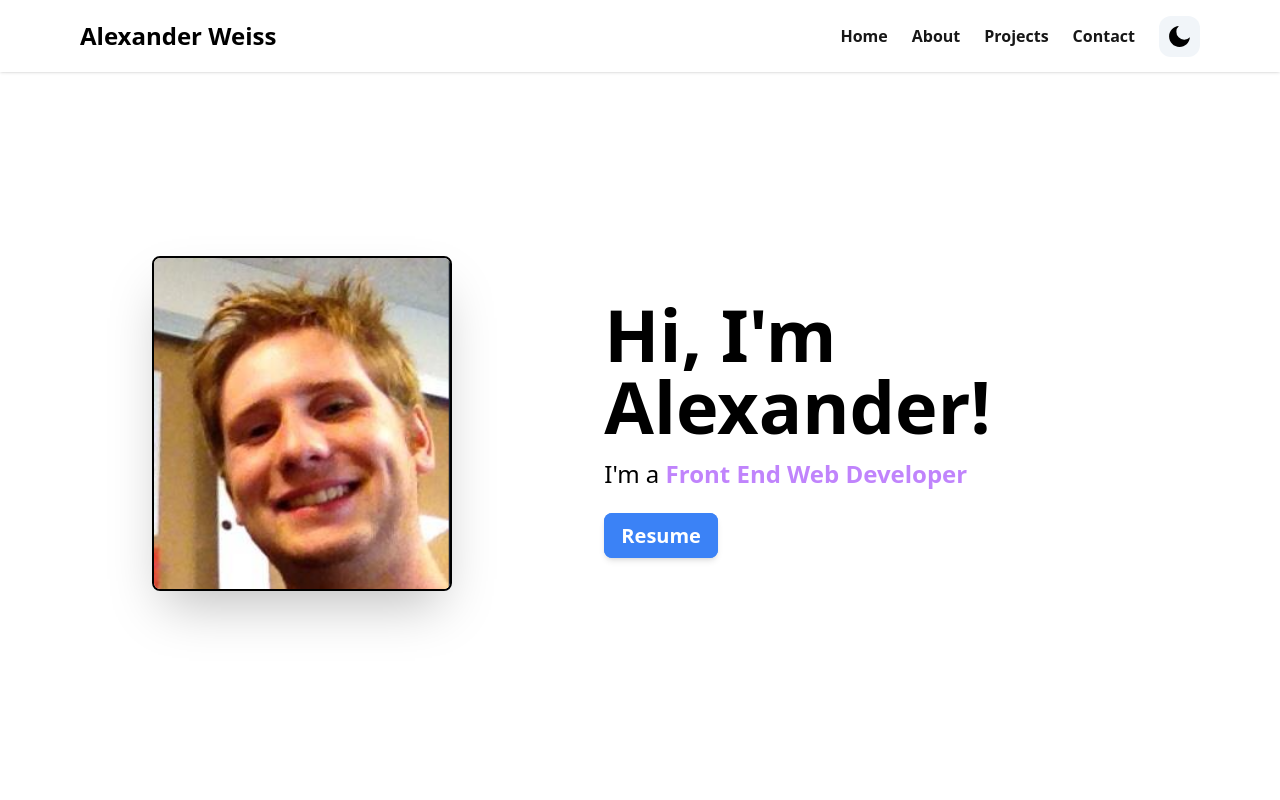
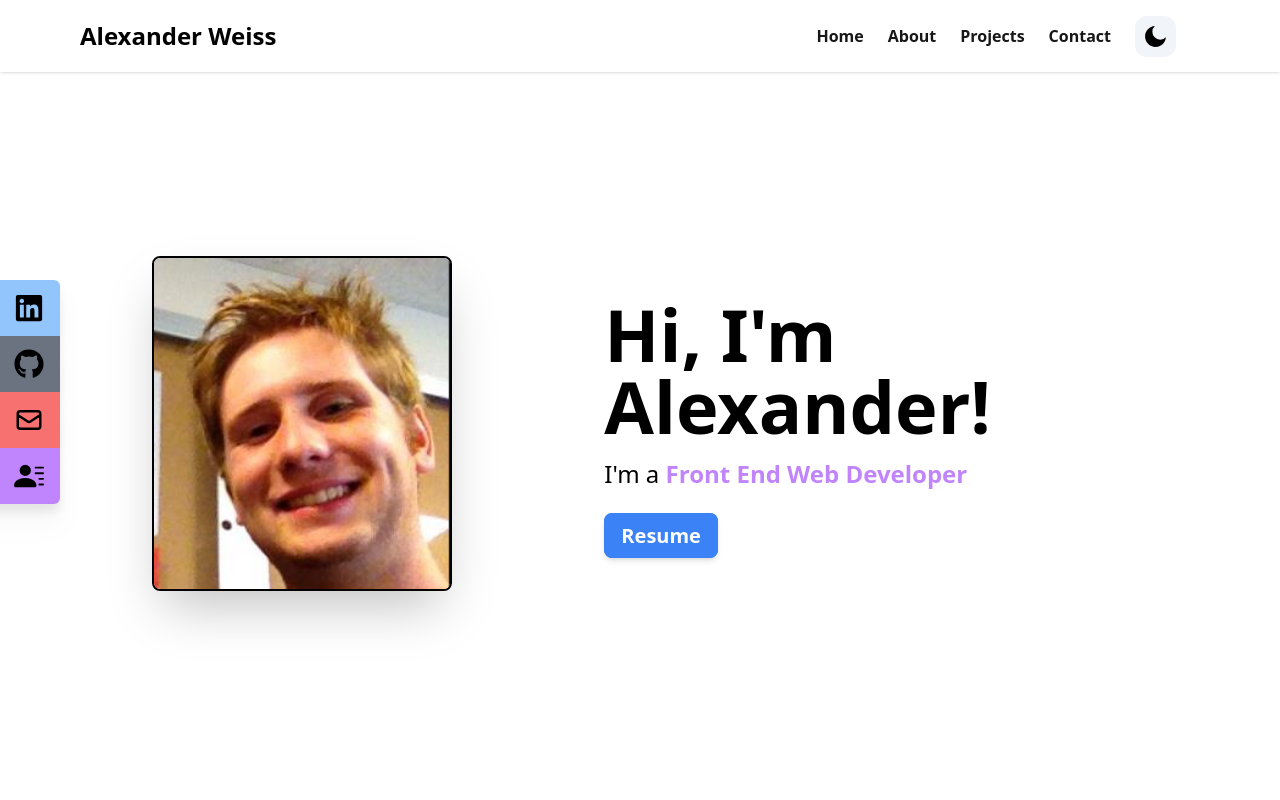
Before and after one commit to alexander1262/Professional-Portfolio, a Next.js app: page / in a window 1280 px wide. Shown: the top 800 px of the page. Built offline with nearby package versions, Linux system fonts and the light colour scheme.

Commit message:
project section hover fade working

```diff
--- a/app/layout.tsx
+++ b/app/layout.tsx
@@ -17,7 +17,7 @@ export default function RootLayout({
           <Navbar />
           {children}
         </ThemeProvider>
-        <Footer />
+        {/* <Footer /> */}
       </body>
     </html>
   )
--- a/app/page.tsx
+++ b/app/page.tsx
@@ -2,6 +2,7 @@ import HeroSection from "@/components/HeroSection"
 import AboutSection from "@/components/AboutSection"
 import Projects from "@/components/Projects"
 import Form from "@/components/Form"
+import SocialLinks from "@/components/SocialLinks"
 
 export default function Home() {
   return (
@@ -10,6 +11,7 @@ export default function Home() {
       <AboutSection />
       <Projects />
       <Form />
+      <SocialLinks />
     </main>
   )
 }
--- a/components/AboutSection.tsx
+++ b/components/AboutSection.tsx
@@ -34,7 +34,7 @@ function AboutSection() {
             <div className='flex flex-col space-y-10 item-stretch justify-center align-top md:flex-row md:text-left md:p-4 md:space-y-0 md:space-x-10'>
                 <div className='md:w-1/2'>
                     <h1 className='text-center text-2xl font-bold mb-6 md:text-left hover:cursor-default'>Get to know me!</h1>
-                    <p className='hover:cursor-default'>My name is Alexander and I am a Front End Web Developer who loves to learn and is highly self-motivated. I enjoy coding a lot so learning new programming languages and mastering ones I know is an enjoyable way to spend my free time.</p>
+                    <p className='hover:cursor-default font-medium'>My name is Alexander and I am a Front End Web Developer who loves to learn and is highly self-motivated. I enjoy coding a lot so learning new programming languages and mastering ones I know is an enjoyable way to spend my free time.</p>
                 </div>
                 <div className='md:w-1/2'>
                     <h1 className='text-center text-2xl font-bold mb-6 md:text-left hover:cursor-default'>My Skills</h1>
--- a/components/Form.tsx
+++ b/components/Form.tsx
@@ -14,7 +14,7 @@ const Form = () => {
   }
 
   return (
-    <div id='contact'>
+    <div id='contact' className='pb-9'>
         <h1 className='text-4xl font-bold text-center hover:cursor-default mb-6 mt-10'>Contact Me</h1>
         <form onSubmit={handleSubmit} className='flex flex-col justify-center mb-5 items-center'>
             <div>
--- a/components/Navbar.tsx
+++ b/components/Navbar.tsx
@@ -3,6 +3,9 @@ import { Link } from 'react-scroll/modules'
 import { useTheme } from 'next-themes'
 import { RiMoonFill, RiSunLine } from 'react-icons/ri'
 import { IoMdMenu, IoMdClose } from 'react-icons/io'
+import { FaLinkedin, FaGithub } from 'react-icons/fa'
+import { HiOutlineMail } from 'react-icons/hi'
+import { BsFillPersonLinesFill } from 'react-icons/bs'
 
 interface NavItem {
     label: string
@@ -85,6 +88,12 @@ const Navbar = () => {
                             </button>
                         )
                     }
+                    <div className='flex flex-row space-x-4 justify-center'>
+                        <FaLinkedin className='md:hidden text-blue-500' size={35} />
+                        <FaGithub className='md:hidden text-gray-500' size={35} />
+                        <HiOutlineMail className='md:hidden text-red-500' size={35} />
+                        <BsFillPersonLinesFill className='md:hidden text-purple-500' size={35} />
+                    </div>
                 </div>
                 </div>
             </div>
--- a/components/Projects.tsx
+++ b/components/Projects.tsx
@@ -64,36 +64,27 @@ function Projects() {
         <div>
           <h1 className="text-center text-4xl font-bold mb-6 hover:cursor-default">My Projects</h1>
         </div>
-          <div className='grid grid-cols-1 md:grid-cols-2 gap-4'>
+        <div className="grid grid-cols-1 md:grid-cols-2 gap-4">
           {portfolioData.map((project, index) => (
-              <div
-                key={index}
-                className="mb-5 items-center flex flex-row mx-4"
-              >
+            <div key={index} className="mb-5 items-center flex flex-row mx-4">
               <div
                 className="relative"
                 onMouseEnter={() => handleMouseOver(index)}
                 onMouseLeave={handleMouseOut}
               >
-                  <Image src={project.image} alt={project.title} width={500} height={200} className='border-2 border-black' />
+                <Image src={project.image} alt={project.title} width={500} height={200} className="border-2 border-black" />
                 {hoveredIndex === index && (
-                    <div className="absolute bg-slate-400 bg-opacity-90 top-0 left-0 w-full h-full flex flex-col justify-center items-center">
+                  <div className="absolute bg-slate-400 bg-opacity-90 top-0 left-0 w-full h-full flex flex-col justify-center items-center opacity-0 transition-opacity duration-500 hover:opacity-100">
                     <h2 className="md:text-3xl texl-3xl font-bold hover:cursor-default">{project.title}</h2>
                     <p className="text-center hover:cursor-default">{project.description}</p>
-                      <p className='font-semibold text-center hover:cursor-default'>{project.technologies}</p>
+                    <p className="font-semibold text-center hover:cursor-default">{project.technologies}</p>
                     <div className="flex flex-row space-x-4 mt-2">
                       <a href={project.deployed} target="_blank" rel="noopener noreferrer">
-                        <BsGithub
-                          size={40}
-                          className="hover:-translate-y-1 transition-transform cursor-pointer"
-                        />
+                        <BsGithub size={40} className="hover:-translate-y-1 transition-transform cursor-pointer" />
                       </a>
                       <br />
                       <a href={project.repo} target="_blank" rel="noopener noreferrer">
-                        <BsArrowUpRightSquare
-                          size={40}
-                          className="hover:-translate-y-1 transition-transform cursor-pointer"
-                        />
+                        <BsArrowUpRightSquare size={40} className="hover:-translate-y-1 transition-transform cursor-pointer" />
                       </a>
                     </div>
                   </div>
--- /dev/null
+++ b/components/SocialLinks.tsx
@@ -0,0 +1,78 @@
+import React from 'react'
+import { FaLinkedin, FaGithub } from 'react-icons/fa'
+import { HiOutlineMail } from 'react-icons/hi'
+import { BsFillPersonLinesFill } from 'react-icons/bs'
+
+function SocialLinks() {
+
+    const links = [
+        {
+            id: 1,
+            child: (
+                <>
+                LinkedIn <FaLinkedin size={30} />
+                </>
+            ),
+            href: 'https://www.linkedin.com/in/alexander-nathaniel-weiss/',
+            style: 'rounded-tr-md bg-blue-300'
+        },
+        {
+            id: 2,
+            child: (
+                <>
+                GitHub <FaGithub size={30} />
+                </>
+            ),
+            href: 'https://github.com/alexander1262',
+            style: 'bg-gray-500'
+        },
+        {
+            id: 3,
+            child: (
+                <>
+                Email <HiOutlineMail size={30} />
+                </>
+            ),
+            href: 'mailto:weisssander@gmail.com',
+            style: 'bg-red-400'
+        },
+        {
+            id: 4,
+            child: (
+                <>
+                Resume <BsFillPersonLinesFill size={30} />
+                </>
+            ),
+            href: '/proresume.pdf',
+            style: 'rounded-br-md bg-purple-400',
+            download: true,
+        }
+    ]
+  return (
+    <div className='hidden lg:flex flex-col top-[35%] left-0 fixed'>
+      <ul>
+        {links.map(({ id, child, href, style, download}) => (
+        <li
+            key={id}
+            className={'flex justify-between items-center w-40 h-14 px-4 ml-[-100px] hover:ml-[-10px] hover:rounded-md duration-300 font-bold drop-shadow-xl' +
+            ' ' +
+            style
+        }
+            >
+            <a
+                href={href}
+                className='flex justify-between items-center w-full'
+                download={download}
+                target='_blank'
+                rel="noreferrer"
+            >
+                {child}
+            </a>
+        </li>
+        ))}
+      </ul>
+    </div>
+  )
+}
+
+export default SocialLinks
--- a/package.json
+++ b/package.json
@@ -10,7 +10,7 @@
   },
   "dependencies": {
     "@formspree/react": "^2.4.1",
-    "@next/font": "13.1.6",
+    "@next/font": "^13.1.6",
     "@types/node": "18.11.18",
     "@types/react": "18.0.27",
     "@types/react-dom": "18.0.10",
--- a/styles/globals.css
+++ b/styles/globals.css
@@ -1,3 +1,5 @@
+@import url('https://fonts.googleapis.com/css2?family=Cabin&display=swap');
+
 @tailwind base;
 @tailwind components;
 @tailwind utilities;
```
Also changed, not shown: public/groceryecommerce.png. Lines whose indentation alone changed are shown as unchanged.
